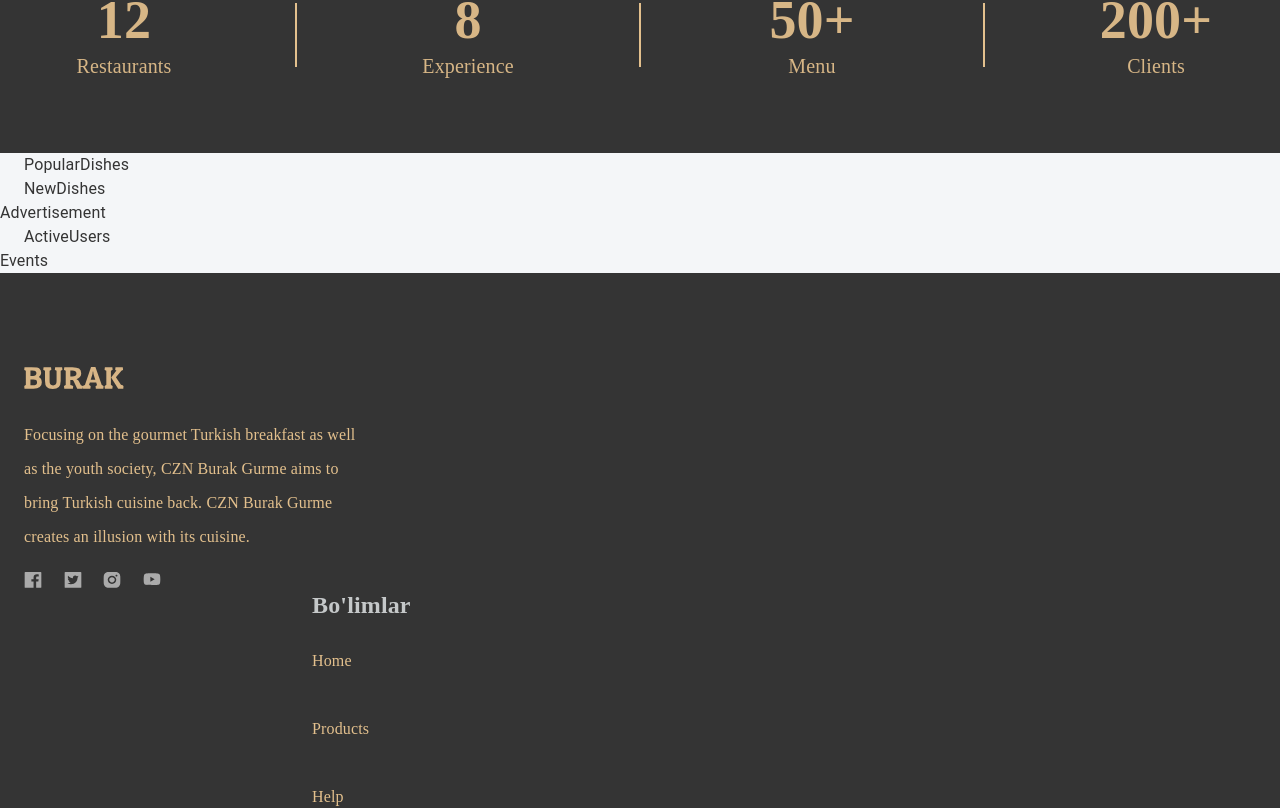
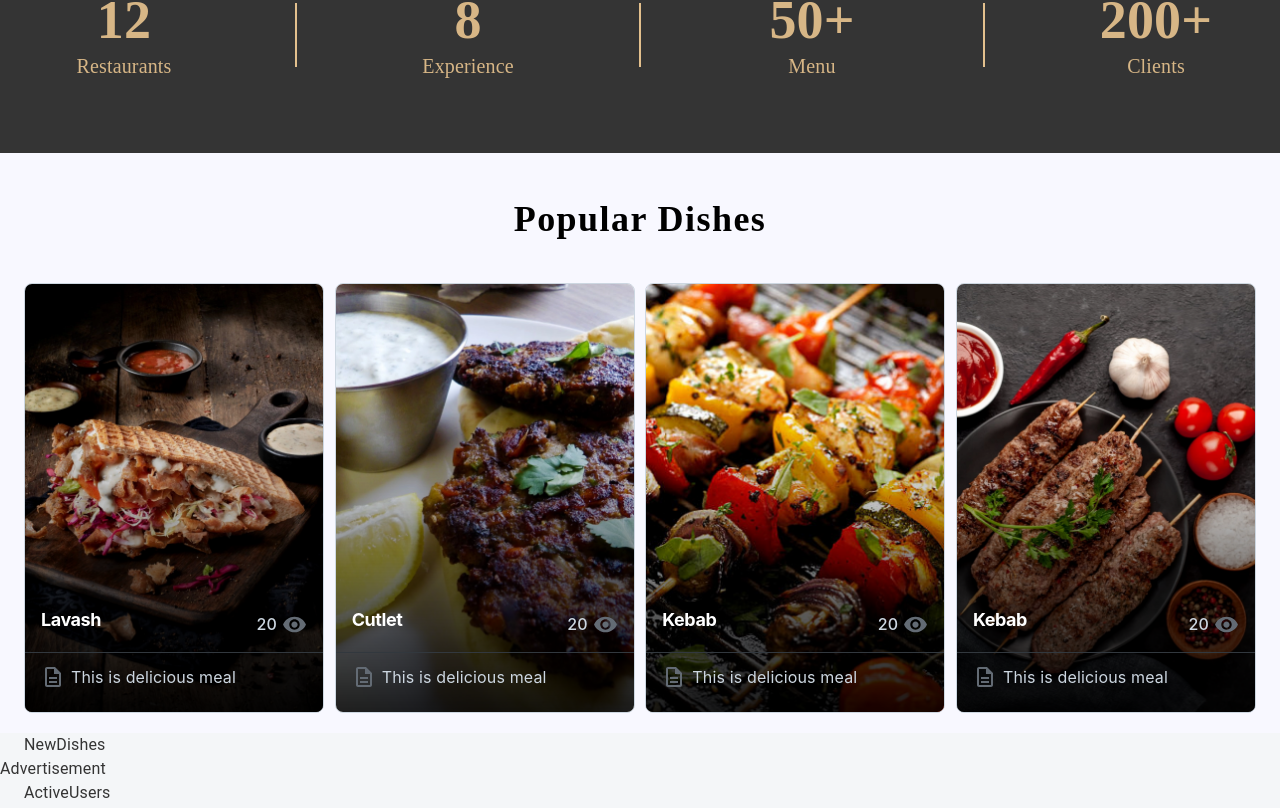
Before and after one commit to mamadrayimovbilolbek/burak-react, a React (Create React App) app: page / in a window 1280 px wide. Shown: the part 856-1664 px from the top of the page. Built offline with nearby package versions, Linux system fonts and the light colour scheme.

Commit message:
feat: develop popular dishes sectional component

```diff
--- a/package.json
+++ b/package.json
@@ -5,8 +5,9 @@
   "dependencies": {
     "@emotion/react": "^11.14.0",
     "@emotion/styled": "^11.14.1",
-    "@mui/icons-material": "^5.8.4",
-    "@mui/material": "^9.5.0",
+    "@mui/icons-material": "5",
+    "@mui/joy": "5.0.0-beta.52",
+    "@mui/material": "5",
     "@reduxjs/toolkit": "^1.8.1",
     "@testing-library/jest-dom": "^4.2.4",
     "@testing-library/react": "^9.5.0",
--- a/src/app/screens/homePage/PopularDishes.tsx
+++ b/src/app/screens/homePage/PopularDishes.tsx
@@ -1,10 +1,145 @@
 import React from "react";
-import { Container } from "@mui/material";
+import { Box, Container, Stack } from "@mui/material";
+import JoyStack from "@mui/joy/Stack";
+import Card from "@mui/joy/Card";
+import CardCover from "@mui/joy/CardCover";
+import CardContent from "@mui/joy/CardContent";
+import Typography from "@mui/joy/Typography";
+import { CssVarsProvider } from "@mui/joy/styles";
+import CardOverflow from "@mui/joy/CardOverflow";
+import VisibilityIcon from "@mui/icons-material/Visibility";
+import DescriptionOutlinedIcon from "@mui/icons-material/DescriptionOutlined";
+
+const list = [
+  { productName: "Lavash", imagePath: "/img/lavash.webp" },
+  { productName: "Cutlet", imagePath: "/img/cutlet.webp" },
+  { productName: "Kebab", imagePath: "/img/kebab.webp" },
+  { productName: "Kebab", imagePath: "/img/kebab-fresh.webp" },
+];
 
 export default function PopularDishes() {
-    return (
-        <div className={""}>
-            <Container> PopularDishes </Container>
-        </div>
-    )
+  return (
+    <div className="popular-dishes-frame">
+      <Container>
+        <Stack className="popular-section">
+          <Box className="category-title">Popular Dishes</Box>
+          <Stack className="cards-frame">
+            {list.map((ele, index) => {
+              return (
+                <CssVarsProvider key={index}>
+                  <Card className={"card"}>
+                    <CardCover>
+                      <img src={ele.imagePath} alt="" />
+                    </CardCover>
+                    <CardCover className={"card-cover"} />
+                    <CardContent sx={{ justifyContent: "flex-end" }}>
+                      <JoyStack
+                        flexDirection={"row"}
+                        justifyContent={"space-between"}
+                      >
+                        <Typography
+                          level="h2"
+                          fontSize="lg"
+                          textColor="#fff"
+                          mb={1}
+                        >
+                          {ele.productName}
+                        </Typography>
+                        <Typography
+                          sx={{
+                            fontWeight: "md",
+                            color: "neutral.300",
+                            alignItems: "center",
+                            display: "flex",
+                          }}
+                        >
+                          20
+                          <VisibilityIcon
+                            sx={{ fontSize: 25, marginLeft: "5px" }}
+                          />
+                        </Typography>
+                      </JoyStack>
+                    </CardContent>
+                    <CardOverflow
+                      sx={{
+                        display: "flex",
+                        gap: 1.5,
+                        py: 1.5,
+                        px: "var(--Card-padding)",
+                        borderTop: "1px solid",
+                        height: "60px",
+                      }}
+                    >
+                      <Typography
+                        startDecorator={<DescriptionOutlinedIcon />}
+                        textColor="neutral.300"
+                      >
+                        This is delicious meal
+                      </Typography>
+                    </CardOverflow>
+                  </Card>
+                </CssVarsProvider>
+              );
+            })}
+          </Stack>
+        </Stack>
+      </Container>
+    </div>
+  );
 }
+
+
+
+
+// import React from "react";
+// import { Box, Container, Stack } from "@mui/material";
+// import Card from '@mui/joy/Card';
+// import { CssVarsProvider } from "@mui/joy";
+// import CardCover from '@mui/joy/CardCover';
+// import CardContent from '@mui/joy/CardContent';
+// import Typography from '@mui/joy/Typography';
+// import LocationOnRoundedIcon from '@mui/icons-material/LocationOnRounded';
+
+// export default function PopularDishes() {
+//     return (
+//         <div className="popular-dishes-frame">
+//             <Container>
+//                 <Stack className="popular-section">
+//                     <Box className="category-title">Popular Dishes</Box>
+//                     <Stack className="cards-frame">
+//                         <CssVarsProvider>
+//                             <Card sx={{ minHeight: '280px', width: 320 }}>
+//                                 <CardCover>
+//                                     <img
+//                                         src="https://images.unsplash.com/photo-1542773998-9325f0a098d7?auto=format&fit=crop&w=320"
+//                                         srcSet="https://images.unsplash.com/photo-1542773998-9325f0a098d7?auto=format&fit=crop&w=320&dpr=2 2x"
+//                                         loading="lazy"
+//                                         alt=""
+//                                     />
+//                                 </CardCover>
+//                                 <CardCover
+//                                     sx={{
+//                                         background:
+//                                             'linear-gradient(to top, rgba(0,0,0,0.4), rgba(0,0,0,0) 200px), linear-gradient(to top, rgba(0,0,0,0.8), rgba(0,0,0,0) 300px)',
+//                                     }}
+//                                 />
+//                                 <CardContent sx={{ justifyContent: 'flex-end' }}>
+//                                     <Typography level="title-lg" textColor="#fff">
+//                                         Yosemite National Park
+//                                     </Typography>
+//                                     <Typography
+//                                         startDecorator={<LocationOnRoundedIcon />}
+//                                         textColor="neutral.300"
+//                                     >
+//                                         California, USA
+//                                     </Typography>
+//                                 </CardContent>
+//                             </Card>
+//                         </CssVarsProvider>
+
+//                     </Stack>
+//                 </Stack>
+//             </Container>
+//         </div>
+//     )
+// }
--- a/src/css/home.css
+++ b/src/css/home.css
@@ -47,3 +47,55 @@
     line-height: 30px;
     color: #d7b686;
 }
+
+/** POPULAR DISHES **/
+
+.homepage .popular-dishes-frame {
+    width: 100%;
+    height: 580px;
+    display: flex;
+    background: #f8f8ff;
+}
+
+.homepage .popular-dishes-frame .popular-section {
+    margin-top: 45px;
+    display: flex;
+    flex-direction: column;
+    align-items: center;
+}
+
+
+.homepage .popular-dishes-frame .popular-section .category-title {
+    text-align: center;
+    font-family: "Roboto Serif";
+    font-size: 36px;
+    font-style: normal;
+    font-weight: 600;
+    line-height: normal;
+    letter-spacing: 1.44px;
+    color: #000;
+}
+
+.homepage .popular-dishes-frame .popular-section .cards-frame {
+    width: 100%;
+    margin-top: 43px;
+    display: flex;
+    flex-direction: row;
+    justify-content: space-between;
+}
+
+
+.homepage .popular-dishes-frame .cards-frame .card {
+    min-height: 430px;
+    min-width: 300px;
+    cursor: pointer;
+}
+
+.homepage .popular-dishes-frame .cards-frame .card .card-cover {
+    background: linear-gradient(to top,
+            rgba(0, 0, 0, 0.4),
+            rgba(0, 0, 0, 0) 200px),
+        linear-gradient(to top,
+            rgba(0, 0, 0, 0.8),
+            rgba(0, 0, 0, 0) 300px);
+}
```
Also changed, not shown: 1 other file (tests, documents, lock files or other folders).
